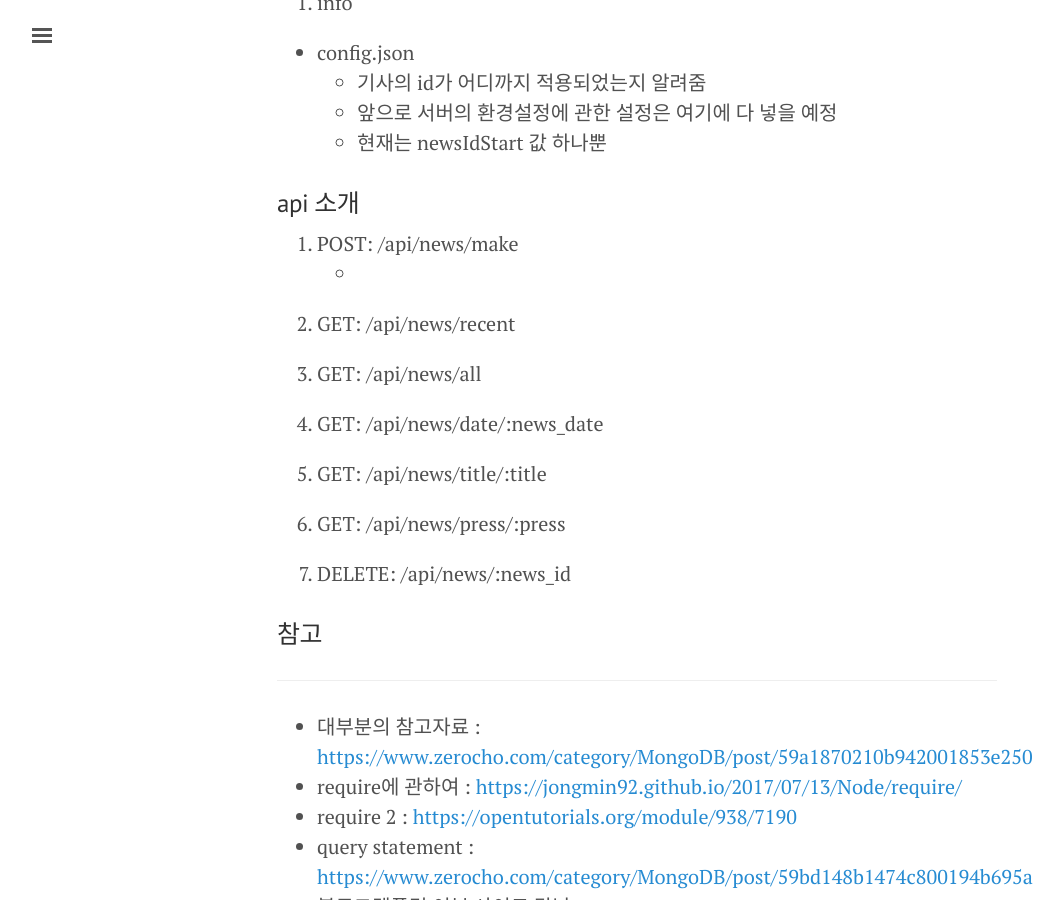
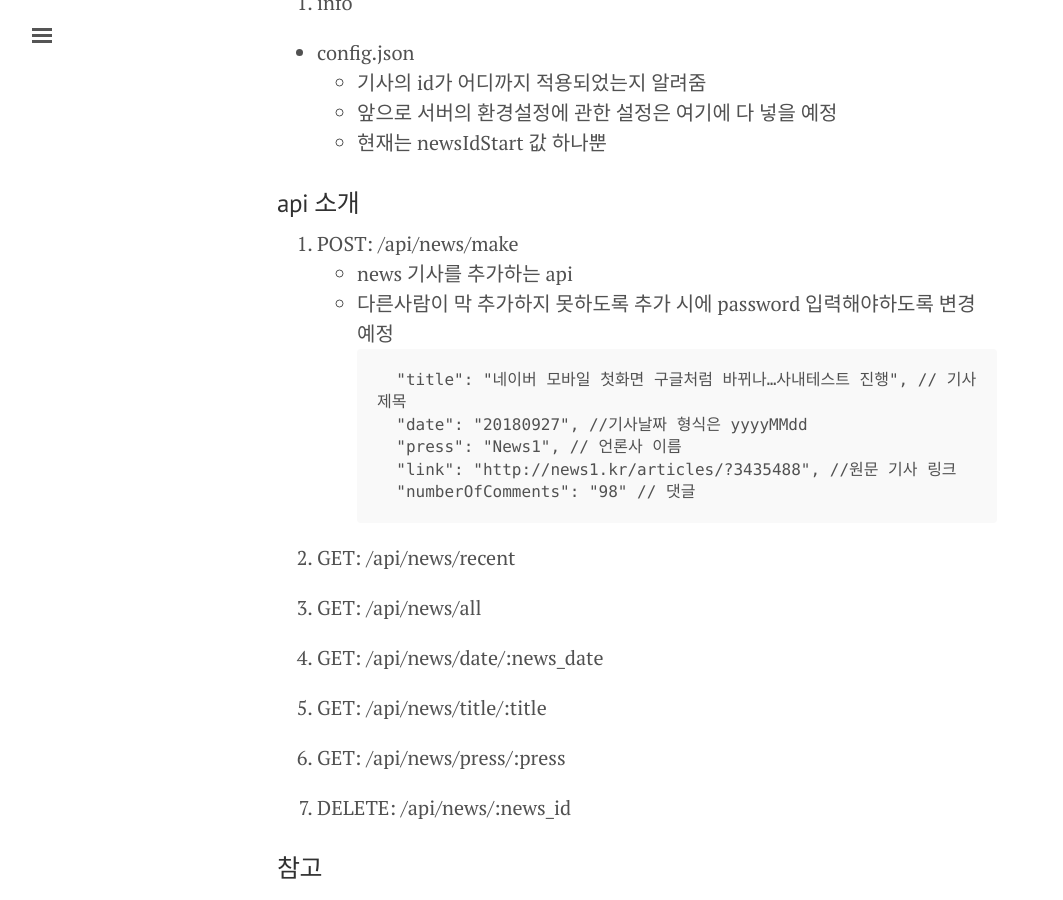
Before and after one commit to GND123/GND123.github.io, a Jekyll site: the page built from _posts/2018-09-18-FOOT.md, in a window 1280 px wide and 900 px high, scrolled down 1099 px. Shown: the whole window, without its empty margins (3-1066 px from the left). Built offline with Jekyll 4.4.1, drawn with Linux system fonts in a browser that asks for light colours.

Commit message:
Update 2018-09-18-FOOT.md

```diff
--- a/_posts/2018-09-18-FOOT.md
+++ b/_posts/2018-09-18-FOOT.md
@@ -47,7 +47,15 @@ editor: jiwoo
 ### api 소개
 
 1. POST: /api/news/make
-  *
+  * news 기사를 추가하는 api
+  * 다른사람이 막 추가하지 못하도록 추가 시에 password 입력해야하도록 변경 예정
+  ~~~
+  "title": "네이버 모바일 첫화면 구글처럼 바뀌나…사내테스트 진행", // 기사 제목
+  "date": "20180927", //기사날짜 형식은 yyyyMMdd
+  "press": "News1", // 언론사 이름
+  "link": "http://news1.kr/articles/?3435488", //원문 기사 링크
+  "numberOfComments": "98" // 댓글
+  ~~~
 
 2. GET: /api/news/recent
 
```
